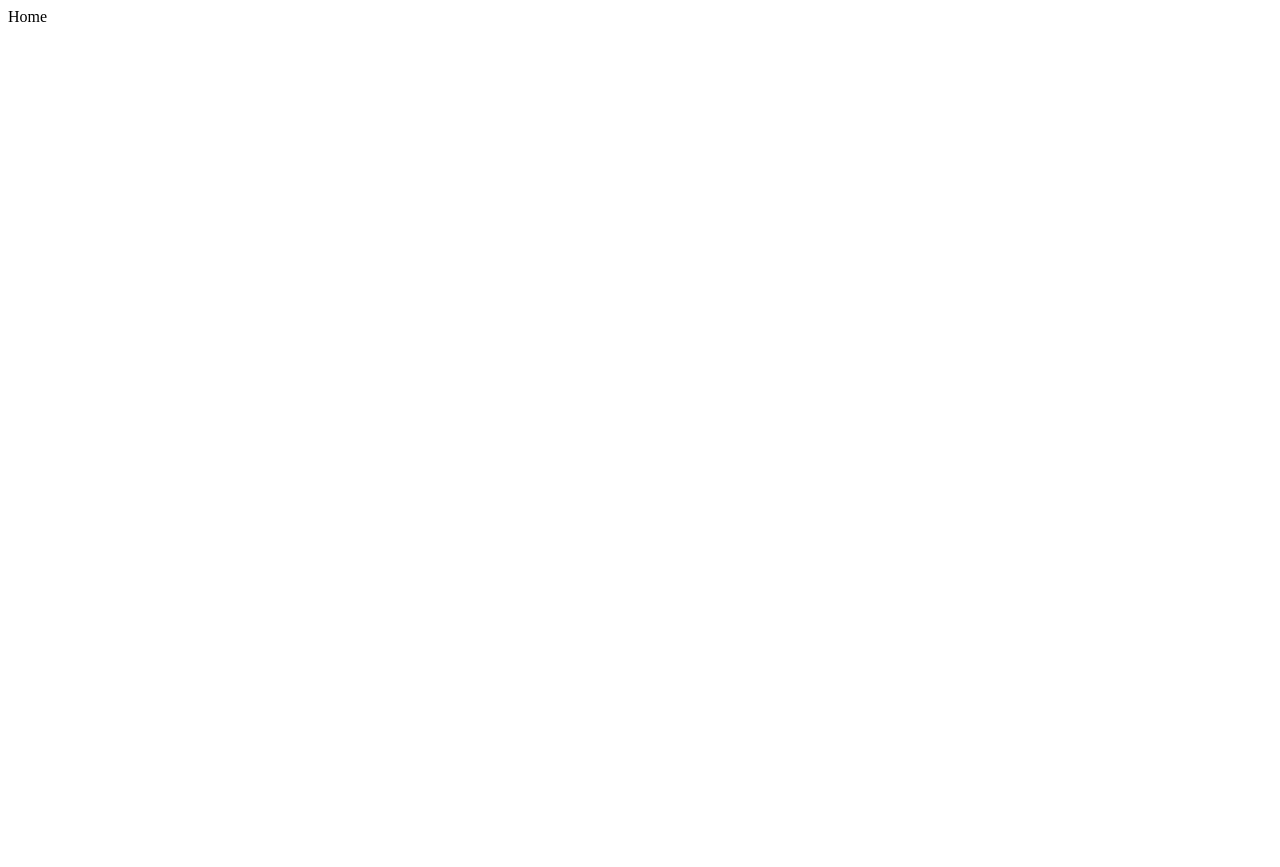
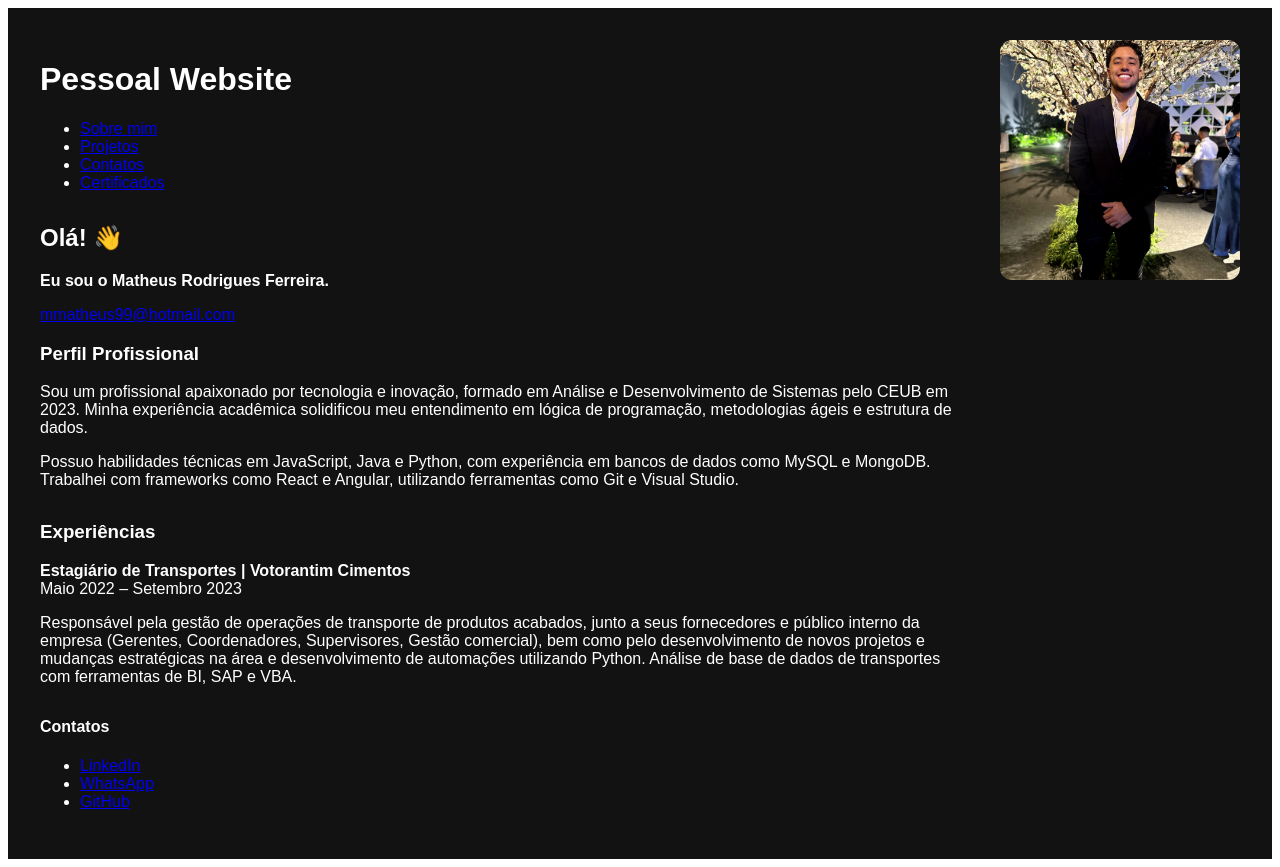
Before and after one commit to MatheusRoF/Personal_website, a Next.js app: page / in a window 1280 px wide. Before the commit the page ends 800 px from the top, so only its background shows below. Built offline with nearby package versions, Linux system fonts and the light colour scheme.

Commit message:
Update Home

```diff
--- /dev/null
+++ b/Styles/index.module.css
@@ -0,0 +1,31 @@
+.container {
+  background-color: #121212;
+  color: white;
+  padding: 2rem;
+  font-family: Arial, sans-serif;
+}
+
+.title {
+  font-size: 2rem;
+  font-weight: bold;
+}
+
+.layout {
+  display: flex;
+  justify-content: space-between;
+  align-items: flex-start;
+}
+
+.content {
+  flex: 1;
+}
+
+.profileImage {
+  margin-left: 2rem;
+  border-radius: 12px;
+  object-fit: cover;
+}
+
+.section {
+  margin-top: 2rem;
+}
--- a/pages/index.js
+++ b/pages/index.js
@@ -1,7 +1,72 @@
-import { useState} from 'react';
+// pages/index.js
+import Image from 'next/image';
+import Link from 'next/link';
+import styles from '../Styles/index.module.css';
 
-function Home(){
-    return <div>Home</div>
+export default function Home() {
+  return (
+    <div className={styles.container}>
+      <div className={styles.layout}>
+        <div className={styles.content}>
+          <h1 className={styles.title}>Pessoal Website</h1>
+
+          <nav>
+            <ul className="list-disc list-inside space-y-2">
+              <li><Link href="/sobre-mim" className="text-blue-600 hover:underline">Sobre mim</Link></li>
+              <li><Link href="/projetos" className="text-blue-600 hover:underline">Projetos</Link></li>
+              <li><Link href="/contatos" className="text-blue-600 hover:underline">Contatos</Link></li>
+              <li><Link href="/certificados" className="text-blue-600 hover:underline">Certificados</Link></li>
+            </ul>
+          </nav>
+
+          <section className={styles.section}>
+            <h2>Olá! 👋</h2>
+            <p><strong>Eu sou o Matheus Rodrigues Ferreira.</strong></p>
+            <p><a href="mailto:mmatheus99@hotmail.com">mmatheus99@hotmail.com</a></p>
+
+            <h3>Perfil Profissional</h3>
+            <p>
+              Sou um profissional apaixonado por tecnologia e inovação, formado em Análise e Desenvolvimento de Sistemas pelo CEUB em 2023.
+              Minha experiência acadêmica solidificou meu entendimento em lógica de programação, metodologias ágeis e estrutura de dados.
+            </p>
+            <p>
+              Possuo habilidades técnicas em JavaScript, Java e Python, com experiência em bancos de dados como MySQL e MongoDB.
+              Trabalhei com frameworks como React e Angular, utilizando ferramentas como Git e Visual Studio.
+            </p>
+          </section>
+
+          <section className={styles.section}>
+            <h3>Experiências</h3>
+            <p><strong>Estagiário de Transportes | Votorantim Cimentos</strong><br />
+              Maio 2022 – Setembro 2023</p>
+            <p>
+              Responsável pela gestão de operações de transporte de produtos acabados, junto a seus fornecedores e público interno da empresa
+              (Gerentes, Coordenadores, Supervisores, Gestão comercial), bem como pelo desenvolvimento de novos projetos e mudanças estratégicas
+              na área e desenvolvimento de automações utilizando Python. Análise de base de dados de transportes com ferramentas de BI, SAP e VBA.
+            </p>
+          </section>
+
+          <footer className={styles.section}>
+            <h4>Contatos</h4>
+            <ul>
+              <li><a href="https://www.linkedin.com/in/matheus-rodrigues-ferreira-06754617a/">LinkedIn</a></li>
+              <li><a href="https://wa.me/+5561982129045">WhatsApp</a></li>
+              <li><a href="https://github.com/MatheusRoF">GitHub</a></li>
+            </ul>
+          </footer>
+        </div>
+
+        <div>
+          <Image
+            src="/profile.jpg"
+            alt="Foto de Matheus"
+            width={240}
+            height={240}
+            className={styles.profileImage}
+            priority
+          />
+        </div>
+      </div>
+    </div>
+  );
 }
-
-export default Home
```
Also changed, not shown: pages/certificados.js (added, +8 -0 lines), pages/contatos.js (added, +8 -0 lines), pages/projetos.js (added, +8 -0 lines), pages/sobre-mim.js (added, +8 -0 lines), public/profile.jpg (added), 1 other file (tests, documents, lock files or other folders).
